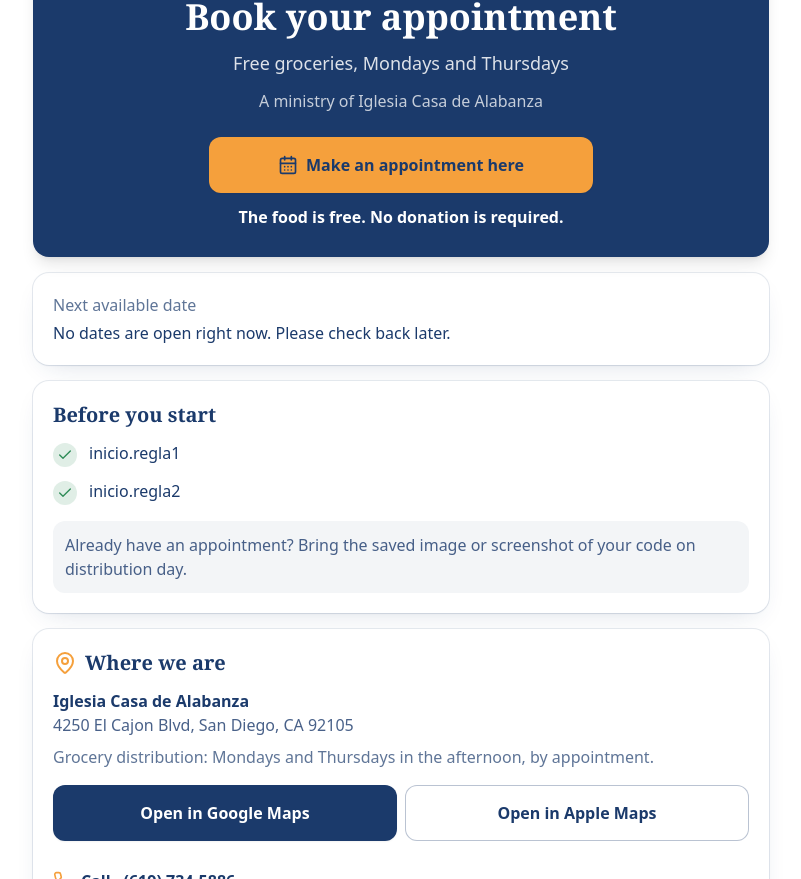
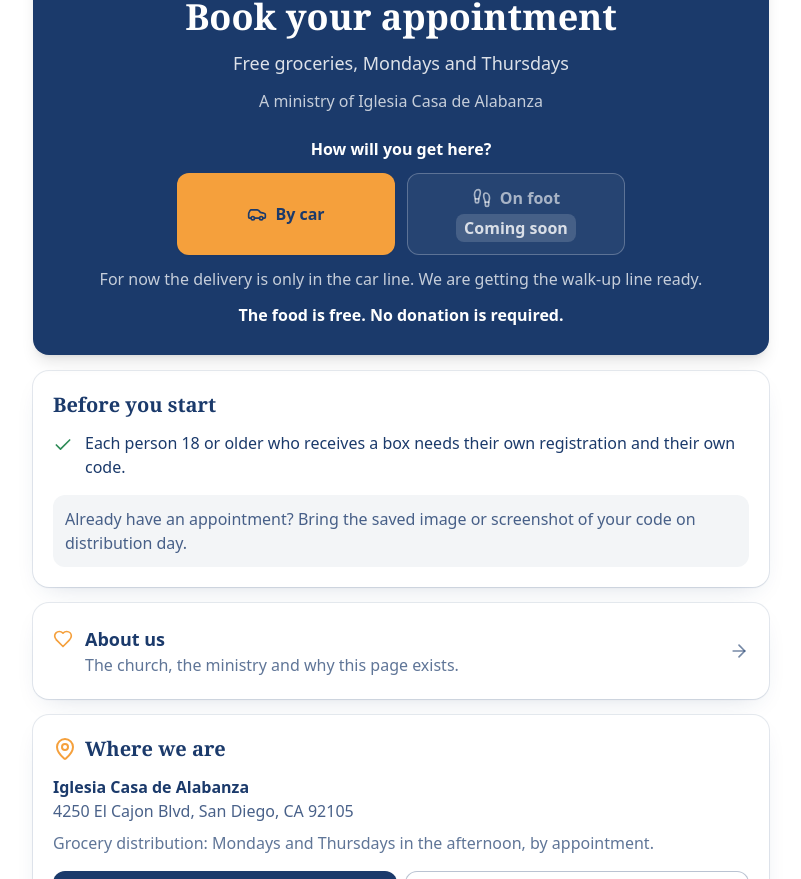
Before and after one commit to RodolfoHubster/cajitabendicion, a React (Vite) app: page / in a window 1280 px wide. Shown: the part 377-1256 px from the top of the page, without its empty margins (239-1040 px from the left). Built offline with nearby package versions, Linux system fonts and the light colour scheme; no server answers.

Commit message:
feat: la portada pregunta cómo vas a venir y quita la fecha suelta

```diff
--- a/src/paginas/publico/Inicio.jsx
+++ b/src/paginas/publico/Inicio.jsx
@@ -1,51 +1,16 @@
-import { useEffect, useState } from 'react'
 import { useTranslation } from 'react-i18next'
-import { LuCalendarDays, LuCheck, LuLock } from 'react-icons/lu'
-import { useNavigate } from 'react-router-dom'
-import Boton from '../../componentes/Boton'
+import { LuArrowRight, LuCar, LuFootprints, LuHeart } from 'react-icons/lu'
+import { Link, useNavigate } from 'react-router-dom'
+import ListaAvisos from '../../componentes/ListaAvisos'
 import { LogoCompleto } from '../../componentes/Logo'
 import Tarjeta from '../../componentes/Tarjeta'
 import TarjetaDonar from '../../componentes/TarjetaDonar'
 import Ubicacion from '../../componentes/Ubicacion'
 import { ORGANIZACION } from '../../datos/organizacion'
-import { aFechaLocal, consultarDisponibilidad, formatearFechaHora } from '../../datos/disponibilidad'
 
 export default function Inicio() {
-  const { t, i18n } = useTranslation()
+  const { t } = useTranslation()
   const navegar = useNavigate()
-
-  // undefined mientras carga, null si no hay fechas con lugar.
-  const [proxima, setProxima] = useState(undefined)
-
-  useEffect(() => {
-    let vigente = true
-
-    consultarDisponibilidad()
-      .then((bloques) => {
-        const conLugar = bloques.filter((bloque) => bloque.libres > 0)
-        const primero = conLugar[0]
-
-        if (!vigente) return
-        setProxima(
-          primero
-            ? {
-                fecha: primero.fecha,
-                horarios: conLugar.filter((bloque) => bloque.fecha === primero.fecha).length,
-                // Sin la migracion de apertura no llega `abierto`: se trata como abierta.
-                abierta: primero.abierto !== false,
-                abreEn: primero.abre_en,
-              }
-            : null,
-        )
-      })
-      .catch(() => {
-        if (vigente) setProxima(null)
-      })
-
-    return () => {
-      vigente = false
-    }
-  }, [])
 
   return (
     <div className="space-y-4">
@@ -67,62 +32,73 @@
             {t('marca.ministerio', { iglesia: ORGANIZACION.iglesia })}
           </p>
 
-          <Boton className="mt-3 max-w-sm" onClick={() => navegar('/calendario')}>
-            <LuCalendarDays aria-hidden="true" className="h-5 w-5" />
-            {t('inicio.elegir')}
-          </Boton>
+          <p className="mt-3 text-base font-semibold text-white">{t('inicio.comoVienes')}</p>
+
+          <div className="grid w-full max-w-md gap-3 sm:grid-cols-2">
+            <button
+              className="flex min-h-14 flex-col items-center justify-center gap-1 rounded-xl bg-accion px-4 py-3 text-base font-bold text-principal shadow-sm transition hover:brightness-95 focus-visible:outline-none focus-visible:ring-4 focus-visible:ring-white/50"
+              onClick={() => navegar('/calendario')}
+              type="button"
+            >
+              <span className="flex items-center gap-2">
+                <LuCar aria-hidden="true" className="h-5 w-5" />
+                {t('inicio.enCarro')}
+              </span>
+            </button>
+
+            {/* Fase 2. Deshabilitado de verdad, no solo gris: un boton que
+                se ve apagado pero responde confunde mas que uno que no esta. */}
+            <button
+              aria-describedby="proximamente-a-pie"
+              className="flex min-h-14 cursor-not-allowed flex-col items-center justify-center gap-1 rounded-xl border border-white/25 bg-white/5 px-4 py-3 text-base font-bold text-white/60"
+              disabled
+              type="button"
+            >
+              <span className="flex items-center gap-2">
+                <LuFootprints aria-hidden="true" className="h-5 w-5" />
+                {t('inicio.aPie')}
+              </span>
+              <span
+                className="rounded-lg bg-white/15 px-2 py-0.5 text-base font-semibold text-white/80"
+                id="proximamente-a-pie"
+              >
+                {t('inicio.proximamente')}
+              </span>
+            </button>
+          </div>
+
+          <p className="text-base text-white/75">{t('inicio.aPieAviso')}</p>
 
           <p className="text-base font-semibold text-white">{t('inicio.gratuito')}</p>
         </div>
       </section>
 
-      <Tarjeta>
-        <p className="text-base text-principal/70">{t('inicio.proximaFecha')}</p>
-
-        {proxima === undefined && <p className="mt-1 text-base">{t('calendario.cargando')}</p>}
-
-        {proxima === null && <p className="mt-1 text-base">{t('inicio.sinProxima')}</p>}
-
-        {proxima && (
-          <div className="mt-1 flex flex-wrap items-baseline justify-between gap-x-4">
-            <p className="font-titulo text-2xl font-bold first-letter:uppercase">
-              {new Intl.DateTimeFormat(i18n.language, {
-                weekday: 'long',
-                day: 'numeric',
-                month: 'long',
-              }).format(aFechaLocal(proxima.fecha))}
-            </p>
-            {proxima.abierta ? (
-              <p className="text-base font-semibold text-puede-pasar">
-                {t('inicio.horariosLibres', { count: proxima.horarios })}
-              </p>
-            ) : (
-              <p className="flex items-center gap-1 text-base font-semibold text-principal">
-                <LuLock aria-hidden="true" className="h-4 w-4 shrink-0 text-accion" />
-                {t('calendario.abre', { cuando: formatearFechaHora(proxima.abreEn, i18n.language) })}
-              </p>
-            )}
-          </div>
-        )}
-      </Tarjeta>
-
       {/* Las reglas van antes del registro, no escondidas en el formulario:
           se aceptan mejor cuando se entienden desde el principio. */}
       <Tarjeta>
         <h2 className="text-xl font-bold">{t('inicio.antesDeEmpezar')}</h2>
-        <ul className="mt-3 space-y-3">
-          {[t('inicio.regla1'), t('inicio.regla2')].map((regla) => (
-            <li className="flex gap-3 text-base" key={regla}>
-              <span className="mt-0.5 flex h-6 w-6 shrink-0 items-center justify-center rounded-full bg-puede-pasar/15 text-puede-pasar">
-                <LuCheck aria-hidden="true" className="h-4 w-4" />
-              </span>
-              {regla}
-            </li>
-          ))}
-        </ul>
+        <div className="mt-3">
+          <ListaAvisos respaldo={[t('inicio.reglaRespaldo')]} seccion="inicio" />
+        </div>
         <p className="mt-4 rounded-xl bg-principal/5 p-3 text-base text-principal/80">
           {t('inicio.yaTienesCita')}
         </p>
+      </Tarjeta>
+
+      <Tarjeta>
+        <Link
+          className="flex min-h-14 items-center justify-between gap-3 text-left"
+          to="/quienes-somos"
+        >
+          <span className="flex items-start gap-3">
+            <LuHeart aria-hidden="true" className="mt-1 h-5 w-5 shrink-0 text-accion" />
+            <span>
+              <span className="block text-lg font-bold text-principal">{t('quienesSomos.titulo')}</span>
+              <span className="block text-base text-principal/70">{t('quienesSomos.invitacion')}</span>
+            </span>
+          </span>
+          <LuArrowRight aria-hidden="true" className="h-5 w-5 shrink-0 text-principal/60" />
+        </Link>
       </Tarjeta>
 
       <Ubicacion />
```
